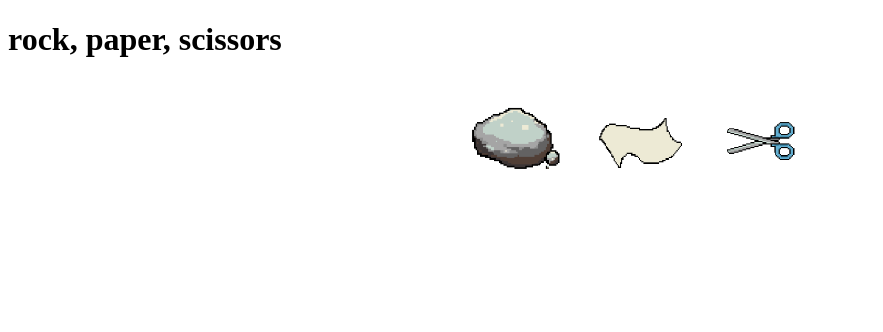
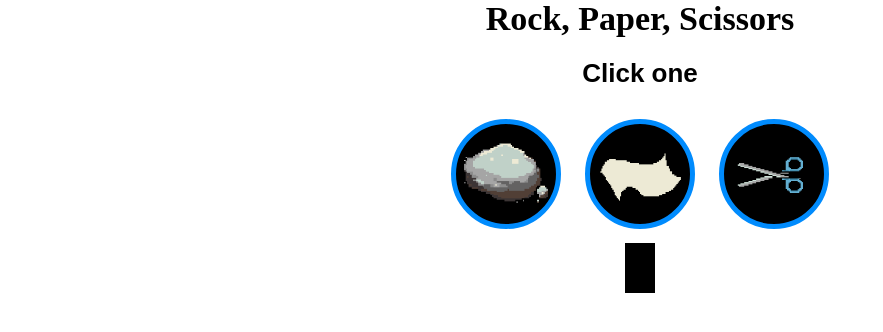
Before and after one commit to KevinJMontoya/rock-paper-scissors, a plain HTML site: page project/index.html in a window 1280 px wide. Shown: the whole page, without its empty margins (0-883 px from the left). Drawn offline with Linux system fonts and the light colour scheme.

Commit message:
I have added style to my original rock paper scissors school project and tried to make it more cohesive with the CSS file and miner improvements

```diff
--- a/project/index.html
+++ b/project/index.html
@@ -4,6 +4,7 @@
     <meta charset="UTF-8">
     <meta name="viewport" content="width=device-width, initial-scale=1.0">
     <title>Rock, Paper, Scissors</title>
+    <link rel ="stylesheet" href="style.css">
     <style>
         .choice { width: 100px; cursor: pointer; margin: 10px;}
         #choices, #result, #computer-choice { text-align: center; margin-top: 20px; }
@@ -17,27 +18,27 @@
 </head>
 
 <body>
-<h1>rock, paper, scissors</h1>
+  <h1>Rock, Paper, Scissors</h1>
+    <button id="play-again">Play Again</button>
+
+    <div class ="container">
+      <h2>Click one</h2>
       <div id="choices">
-    <img src="images/rock.png" alt="Rock" class="choice" data-choice="rock" />
-    <img src="images/paper.png" alt="Paper" class="choice" data-choice="paper" />
-    <img src="images/scissors.png" alt="Scissors" class="choice" data-choice="scissors" />
+        <img class="choice" src="images/rock.png" alt="Rock" class="choice" data-choice="rock" />
+        <img class="choice" src="images/paper.png" alt="Paper" class="choice" data-choice="paper" />
+        <img class="choice" src="images/scissors.png" alt="Scissors" class="choice" data-choice="scissors" />
+      </div>
     </div>
 
-<!---Game board -->
+    <div class ="game-board">
       <div id="display-choices"></div>
       <div id="result"></div>
       <div id="scores"></div>
-  <button id="play-again">Play Again</button>
+    </div>
 
     <script src="script.js"></script>
 
     <button id="play-again" style="display:none;">Play Again</button>
-
+    <script src="script.js"></script>
 </body>
 </html>
-
-  <script src="script.js"></script>
-
-</body>
-</html>
--- a/project/script.js
+++ b/project/script.js
@@ -24,12 +24,11 @@ document.querySelectorAll(".choice").forEach(img => {
 function updateUI(humanChoice, computerChoice, result) {
     document.getElementById("result").textContent = result;
     document.getElementById("scores").textContent = `${str3} ${humanScore} | ${str2} ${computerScore}`;
+    document.getElementById("display-choices").innerHTML = `
 
-    document.getElementById("display-choices").innerHTML = `
-        <img src="images/${humanChoice}.png" alt="${humanChoice}" class="icon">
+        <img src="images/${humanChoice}.png" width="300px"alt="${humanChoice}" class="icon">
         <span>${str1}</span>
-        <img src="images/${computerChoice}.png" alt="${computerChoice}" class="icon">
-    `;
+        <img src="images/${computerChoice}.png" width="300px" alt="${computerChoice}" class="icon">`;
 
     if (computerScore >= 5 || humanScore >= 5) {
         document.getElementById("result").textContent = `Game Over! ${humanScore > computerScore ? "You Win!" : "Computer Wins!"}`;
--- /dev/null
+++ b/project/style.css
@@ -0,0 +1,57 @@
+body{
+    margin:0px;
+    display: flex;
+    flex-direction: column;
+    justify-content: center;
+    align-items: center;
+}
+
+h1{
+    font-size: 34px;
+    display:flex;
+    justify-content: center;
+    margin:0px;
+}
+
+h2{
+    font-size: 26px;
+    font-family: Arial, Helvetica, sans-serif;
+    margin:0;
+    padding-top: 20px;
+}
+
+#play-again{
+    padding: 18px;
+    font-size:18px;
+}
+
+.container{
+    display:flex;
+    flex-direction: column;
+    align-items: center;
+}
+
+
+.choice{
+    border:solid;
+    border-color: rgb(0, 139, 253);
+    border-width: 5px;
+    background-color: black;
+    border-radius: 5px;
+    -moz-border-radius:75px;
+    -webkit-border-radius: 75px;
+}
+.choice:hover {
+     background-color: bisque;
+}
+
+.game-board {
+    display:flex;
+    flex-flow: column wrap;
+    justify-content: center;
+    align-items:center;
+    font-size:46px;
+    border:solid;
+    border-width: 15px;
+    border-color: black;
+}
```
Lines whose indentation alone changed are shown as unchanged.
